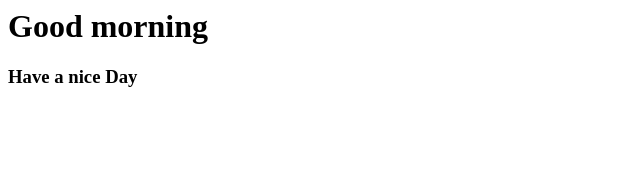
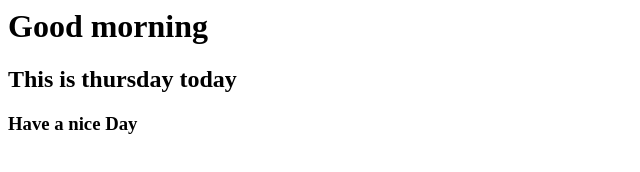
Before and after one commit to RjshSnwn/GitProject, a plain HTML site: page index.html in a window 1280 px wide. Shown: the whole page, without its empty margins (0-640 px from the left). Drawn offline with Linux system fonts and the light colour scheme.

Commit message:
H2 added

```diff
--- a/index.html
+++ b/index.html
@@ -4,6 +4,7 @@
     </head>
     <body>
         <h1>Good morning</h1>
+        <h2>This is thursday today</h2>
         <h3>Have a nice Day</h3>
     </body>
 </html>
```
